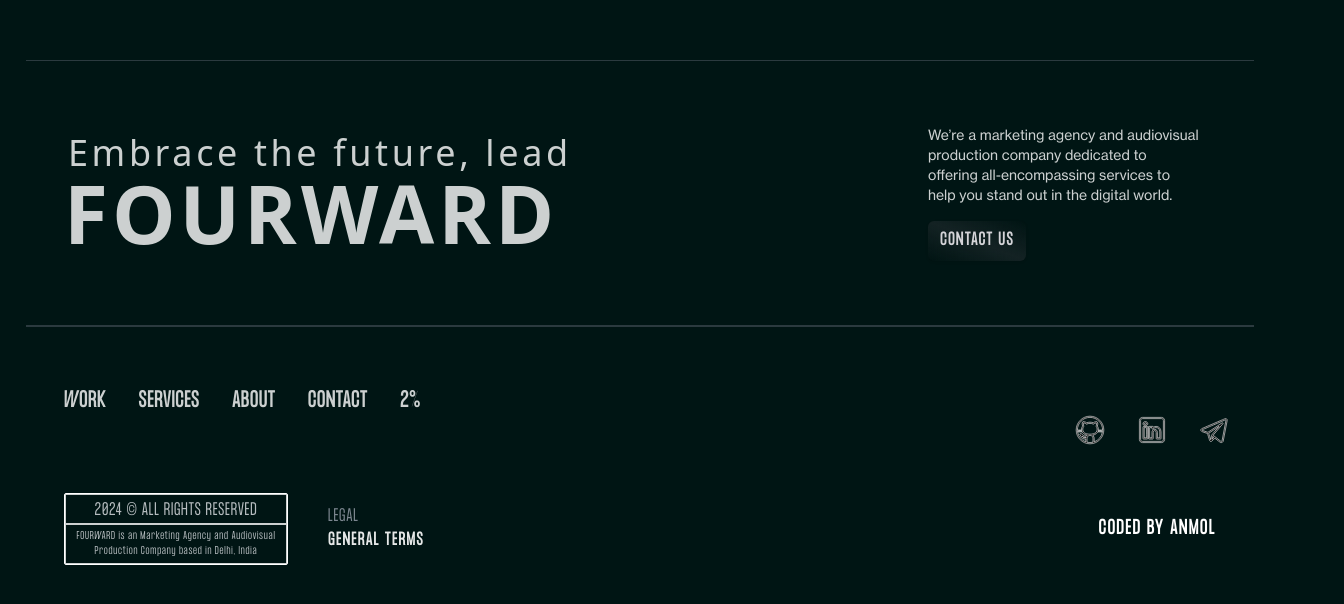
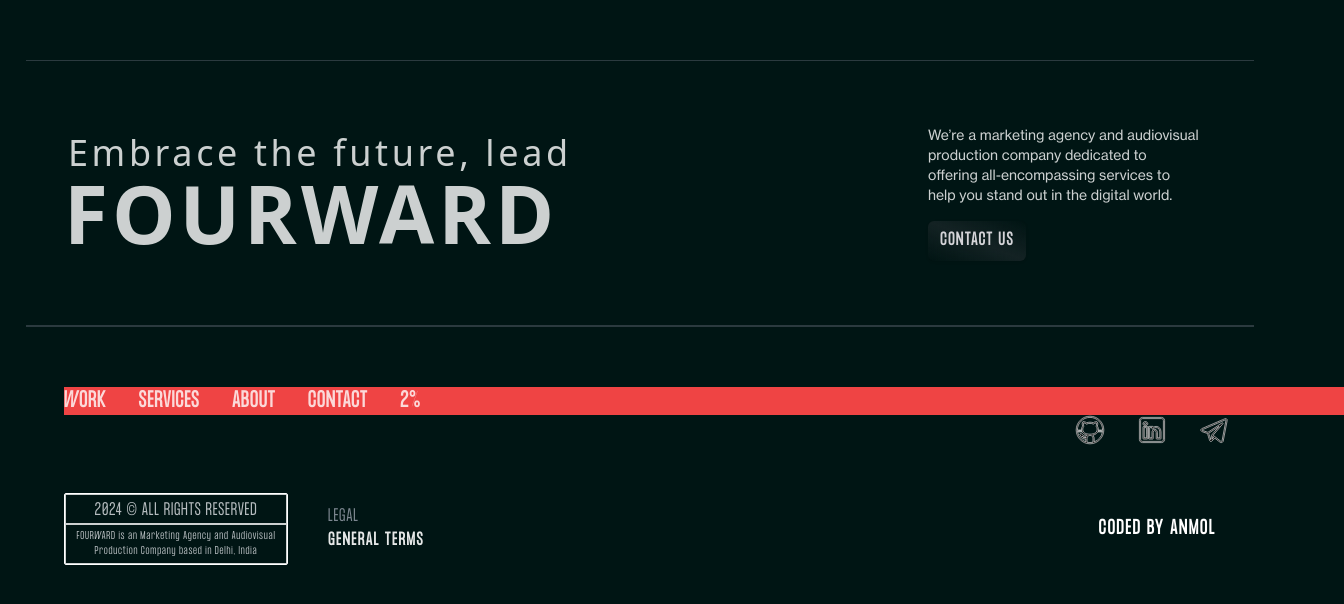
Before and after one commit to Anmol-Awasthi/FourwardAgency, a React (Vite) app: page / in a window 1280 px wide. Shown: the part 2956-3560 px from the top of the page, 1344 px wide, since content can reach past the window. Built offline with nearby package versions, Linux system fonts and the light colour scheme; a web font is replaced by a local one.

Commit message:
Made changes in redirecting in footer

```diff
--- a/src/components/Footer.jsx
+++ b/src/components/Footer.jsx
@@ -37,7 +37,7 @@ function Footer() {
         <div className="h-[2px] bg-gray-500 w-[96vw] opacity-40"></div>
       </div>
 
-      <div className="redirects mx-6 md:mx-16 font-formula text-xl mt-8 md:mt-[60px] text-white flex flex-col md:flex-row items-center justify-between">
+      <div className="redirects w-full bg-red-500 md:mx-16 font-formula text-xl mt-8 md:mt-[60px] text-white flex flex-col md:flex-row items-center justify-between">
         <div className="flex md:flex-row items-center gap-8 font-semibold tracking-wider">
           <Link to="/work">
             <AnimatedText
```
